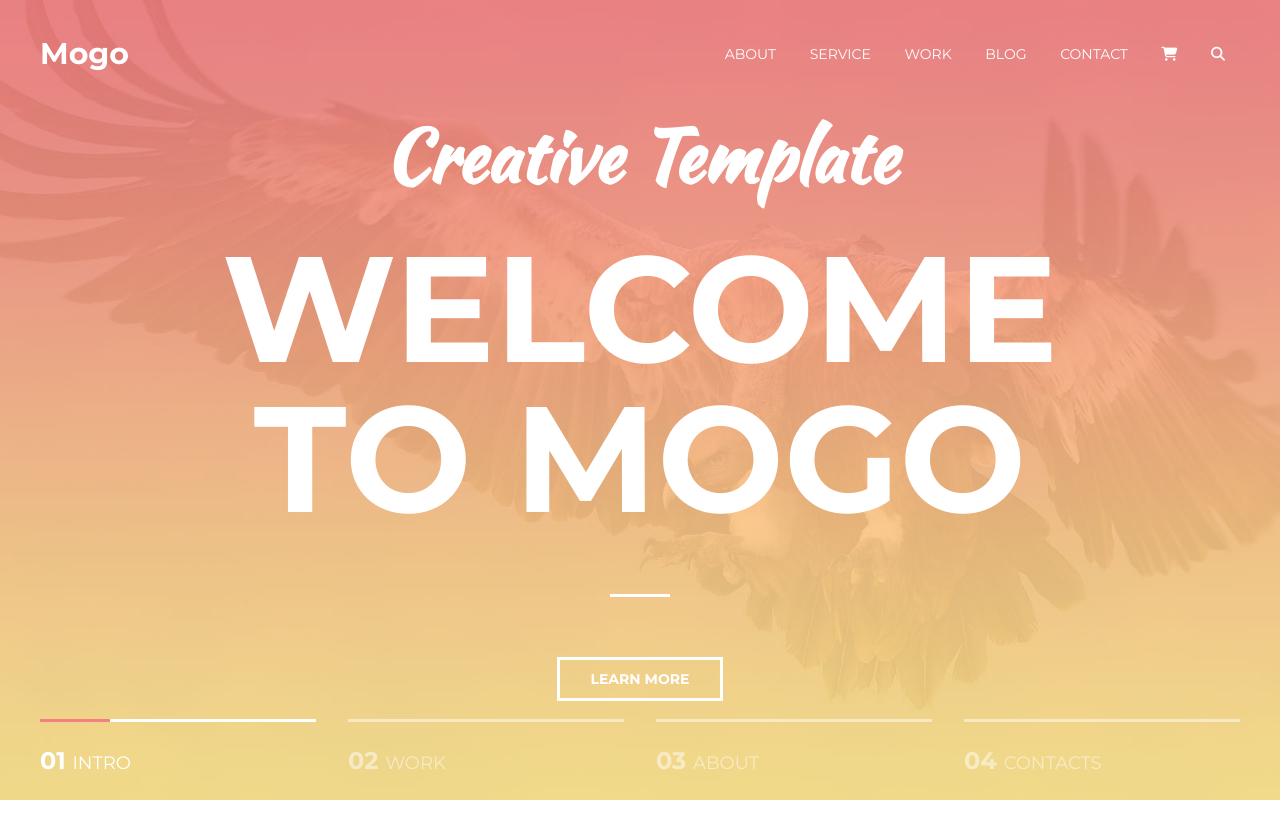
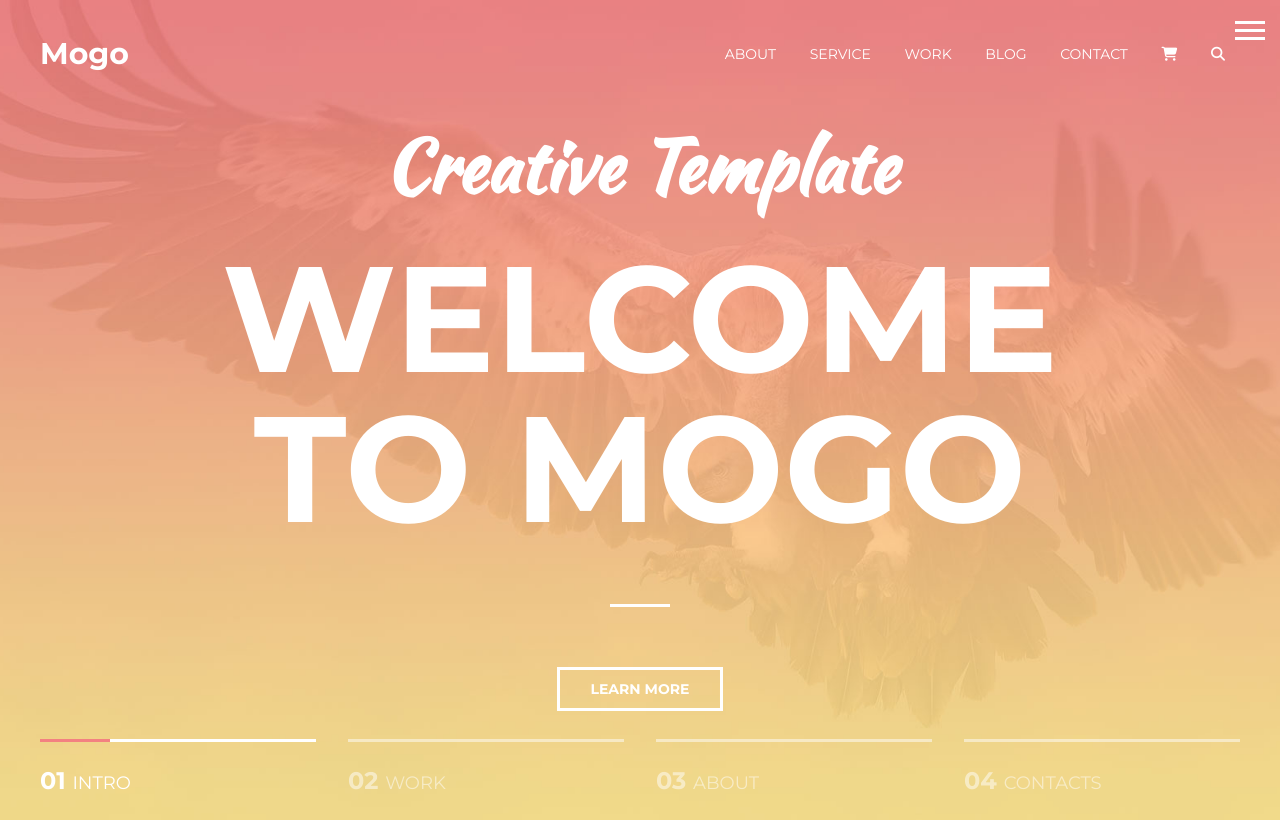
Before and after one commit to egorystuff/MOGO_web, a plain HTML site: page index.html in a window 1280 px wide. Shown: the top 823 px of the page. Drawn offline with Linux system fonts and the light colour scheme.

Commit message:
The new update
I started creating a burger menu for navigation

```diff
--- a/access/css/style.css
+++ b/access/css/style.css
@@ -52,6 +52,8 @@ hr {
   justify-content: center;
   width: 100%;
   height: 100vh;
+  min-height: 820px;
+  position: relative;
 
   background: url(../images/intro.jpg) center no-repeat;
   background-size: cover;
@@ -154,6 +156,53 @@ hr {
 
 .nav_link:hover::after {
   opacity: 1;
+}
+
+/* nav-toggle */
+.nav-toggle {
+  width: 30px;
+  padding: 15px 0;
+
+  position: absolute;
+  top: 15px;
+  right: 15px;
+  z-index: 1;
+}
+
+.nav-toggle_item {
+  display: block;
+
+  width: 100%;
+  height: 3px;
+  background-color: #fff;
+
+  position: absolute;
+  top: 0;
+  right: 0;
+  bottom: 0;
+  left: 0;
+  margin: auto;
+}
+
+.nav-toggle_item::before,
+.nav-toggle_item::after {
+  content: '';
+  width: 100%;
+  height: 3px;
+
+  background-color: white;
+
+  position: absolute;
+  left: 0;
+  z-index: 1;
+}
+
+.nav-toggle_item::before {
+  top: -8px;
+}
+
+.nav-toggle_item::after {
+  bottom: -8px;
 }
 
 /* button */
@@ -1229,6 +1278,10 @@ hr {
 }
 
 @media (max-width: 770px) {
+  /* intro */
+  .intro {
+    min-height: 650px;
+  }
   /* navigation */
   .nav {
     display: none;
--- a/index.html
+++ b/index.html
@@ -37,6 +37,10 @@
               ><i class="fa-solid fa-magnifying-glass"></i>
             </a>
           </nav>
+
+          <div class="nav-toggle">
+            <span class="nav-toggle_item"> </span>
+          </div>
         </div>
       </div>
     </header>
```
